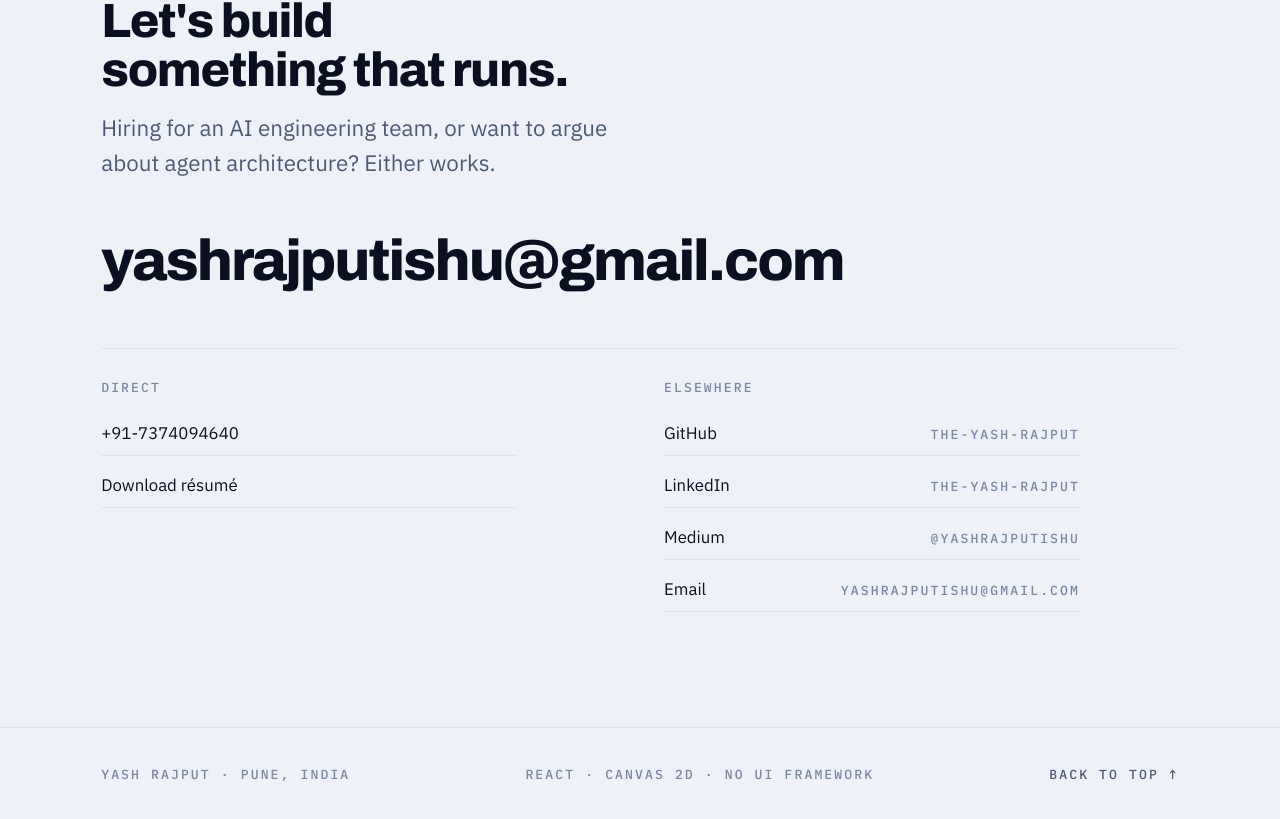
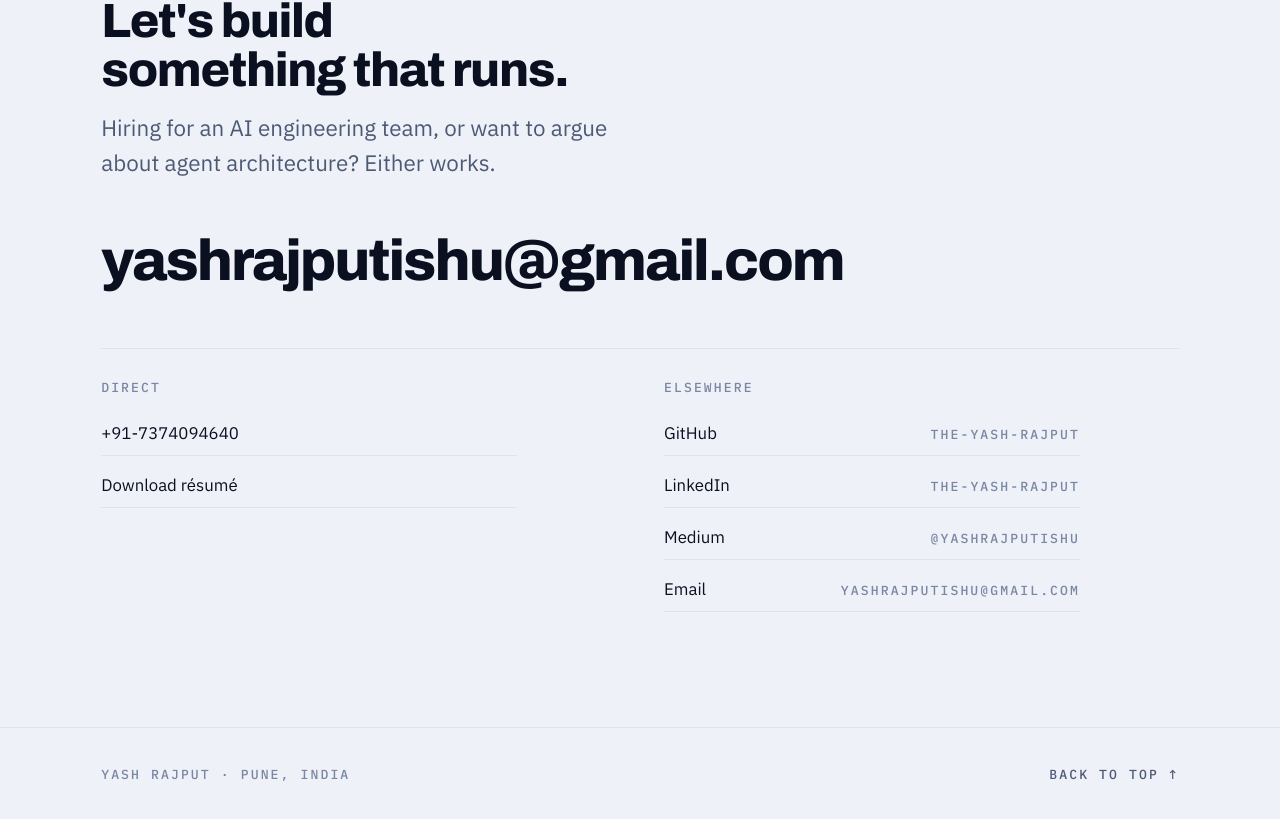
Before and after one commit to the-yash-rajput/portfolio, a React (Create React App) app: page / in a window 1280 px wide. Shown: the part 9061-9880 px from the top of the page. Built offline with nearby package versions, Linux system fonts and the light colour scheme; no server answers.

Commit message:
feat: remove redundant note from footer component

```diff
--- a/src/components/Footer.jsx
+++ b/src/components/Footer.jsx
@@ -9,7 +9,6 @@ export default function Footer() {
         <p className="mono footer__note">
           {person.name} · {person.location}
         </p>
-        <p className="mono footer__note">React · Canvas 2D · no UI framework</p>
         <a className="mono footer__top" href="#top">
           Back to top ↑
         </a>
```
